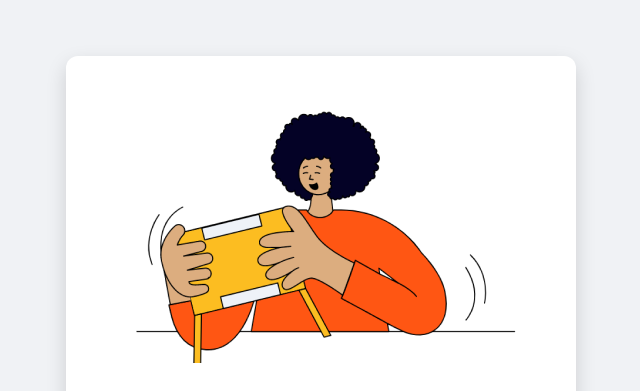
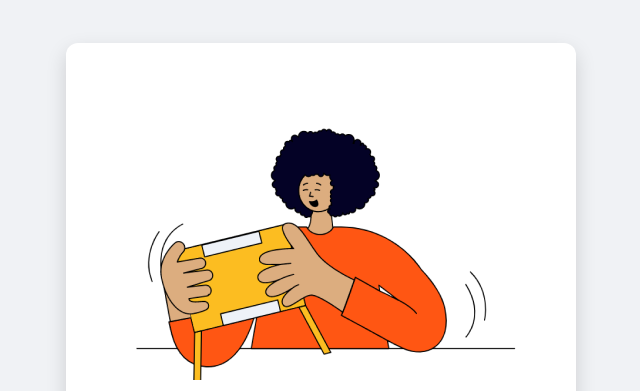
Before and after one commit to josefaquino/lab, a plain HTML site: page index.html in a window 1280 px wide. Shown: the top 391 px of the page, without its empty margins (319-959 px from the left). Drawn offline with Linux system fonts and the light colour scheme.

Commit message:
Melhorias no stilo da pagina

```diff
--- a/styles.css
+++ b/styles.css
@@ -3,9 +3,10 @@ body {
     display: flex;
     justify-content: center;
     align-items: center;
-    height: 100vh;
+    min-height: 100vh; /* Altura mínima de 100% da viewport */
     background-color: #F0F2F5; /* Fundo Cinza Muito Claro (Paleta 2) */
     color: #444444; /* Texto principal Cinza Médio (Paleta 2) */
+    overflow-y: auto; /* Adiciona barra de rolagem vertical quando necessário */
 }
 
 .container {
@@ -14,6 +15,7 @@ body {
     padding: 30px; /* Aumentei um pouco o padding */
     border-radius: 12px; /* Cantos mais arredondados */
     box-shadow: 0 8px 20px rgba(0, 0, 0, 0.15); /* Sombra mais suave e pronunciada */
+    /* REMOVIDO: height: 100vh; */
 }
 
 .container h1 {
@@ -23,6 +25,16 @@ body {
     margin-bottom: 25px; /* Aumentei a margem inferior do título */
     letter-spacing: 1.5px; /* Aumentei o espaçamento entre letras */
     text-transform: uppercase;
+}
+
+.container img {
+    margin-top: 30px; /* Ajuste este valor conforme necessário */
+    margin-bottom: 20px; /* Adicione também uma margem inferior para separar do título */
+    max-width: 100%; /* Garante que a imagem não ultrapasse a largura do container */
+    height: auto; /* Mantém a proporção da imagem */
+    display: block; /* Para que a margem vertical funcione corretamente */
+    margin-left: auto; /* Centraliza horizontalmente */
+    margin-right: auto; /* Centraliza horizontalmente */
 }
 
 input {
```
